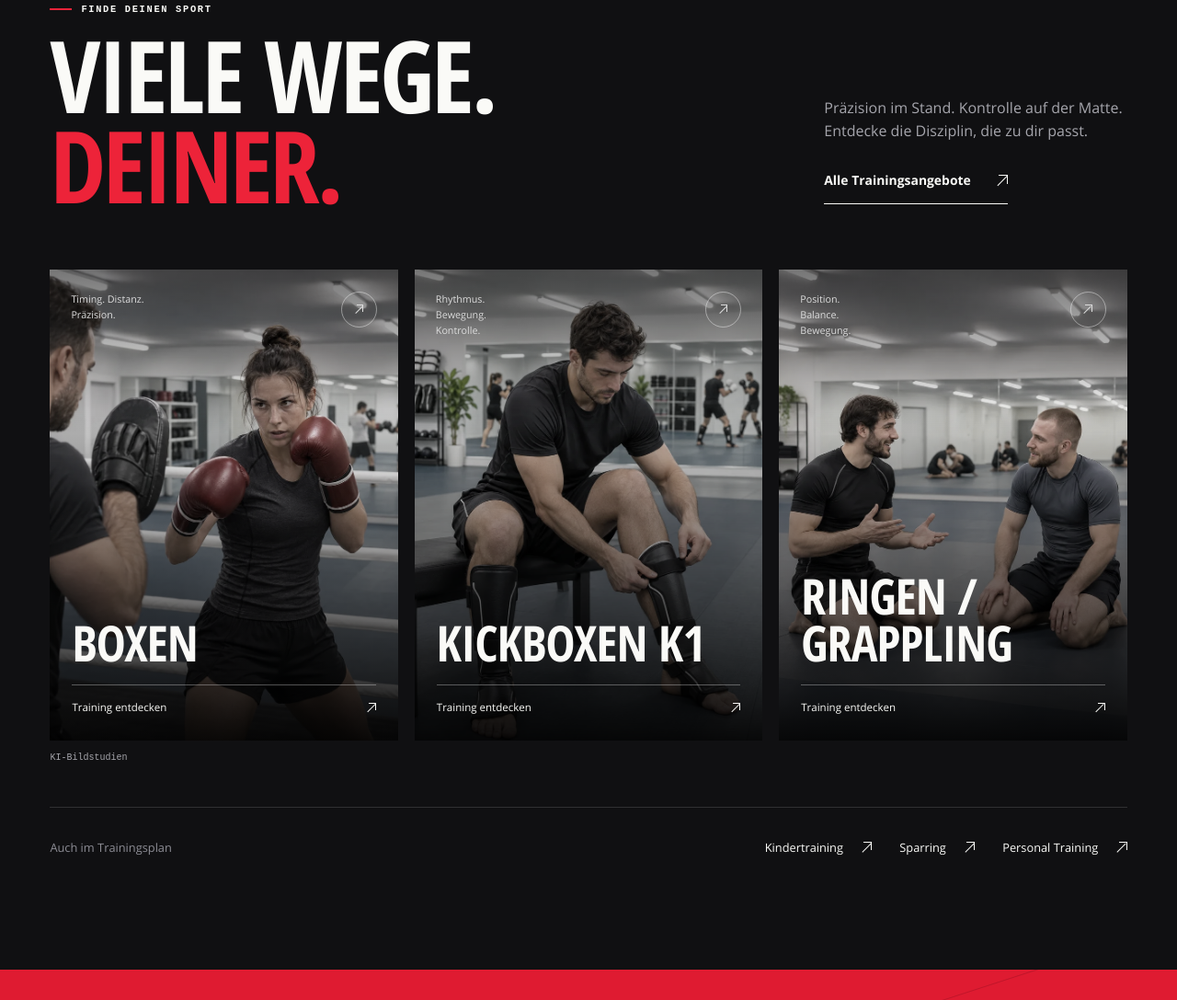
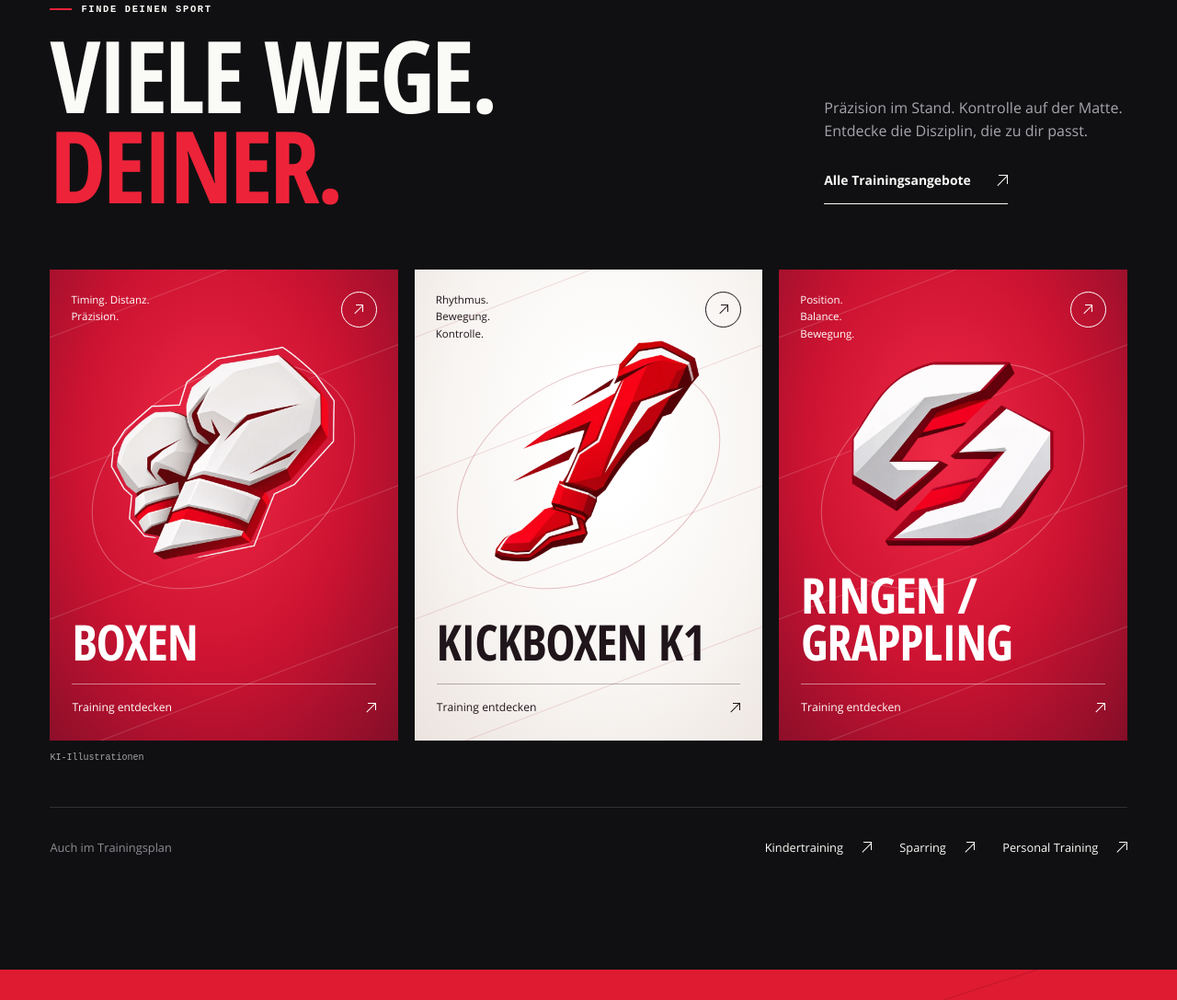
Before and after one commit to stavrespasov/Team-tayfun, a plain HTML site: page dist/index.html in a window 1280 px wide. Shown: the part 1761-2848 px from the top of the page at 92% size. Drawn offline with Linux system fonts and the light colour scheme.

Commit message:
Illustrate the three Team Tayfun training disciplines

```diff
--- a/dist/assets/campaign.css
+++ b/dist/assets/campaign.css
@@ -67,21 +67,34 @@ em { font-style: normal; }
 .discipline-intro { max-width: 36ch; padding-bottom: 7px; justify-self: end; }
 .discipline-intro p { color: #a5a5ac; margin-bottom: 22px; }
 .discipline-deck { display: grid; grid-template-columns: repeat(3, minmax(0, 1fr)); gap: 18px; }
-.discipline-card { position: relative; height: clamp(370px, 40vw, 620px); overflow: hidden; text-decoration: none; background: #29292c; }
-.discipline-card > img { transition: transform .9s var(--ease), filter .9s; filter: saturate(.5); object-position: center; }
-.discipline-card:hover > img, .discipline-card:focus-visible > img { transform: scale(1.055); filter: saturate(1); }
+.discipline-card { position: relative; height: clamp(370px, 40vw, 620px); overflow: hidden; text-decoration: none; isolation: isolate; background: #811028; color: #fff; }
+.discipline-card--white { background: #f8f6f3; color: #20151a; }
+.discipline-emblem { position: relative; display: grid; place-items: center; width: 100%; height: 100%; overflow: hidden; isolation: isolate; background: var(--emblem-surface); }
+.discipline-emblem--red { --emblem-surface: radial-gradient(ellipse at 47% 39%, #ef2945 0%, #cd1332 52%, #840e28 100%); --emblem-line: #fff3f252; }
+.discipline-emblem--white { --emblem-surface: radial-gradient(ellipse at 55% 36%, #fff 15%, #f8f5f2 58%, #ebe3df 100%); --emblem-line: #a3142c42; }
+.discipline-emblem::before, .discipline-emblem::after { content: ""; position: absolute; pointer-events: none; }
+.discipline-emblem::before { inset: 0; background: repeating-linear-gradient(159deg, transparent 0 68px, var(--emblem-line) 69px, transparent 70px 143px); opacity: .55; }
+.discipline-emblem::after { width: 82%; height: 42%; top: 23%; border: 1px solid var(--emblem-line); border-radius: 50%; transform: rotate(-32deg); }
+.discipline-emblem img { position: relative; z-index: 1; width: 82%; height: 85%; object-fit: contain; }
+.discipline-card > .discipline-emblem { position: absolute; inset: 0; z-index: -1; }
+.discipline-card > .discipline-emblem img { position: absolute; inset: 11% 3% auto; width: 94%; height: 55%; transition: transform .6s var(--ease); }
+.discipline-card:hover .discipline-emblem img, .discipline-card:focus-visible .discipline-emblem img { transform: translateY(-6px) scale(1.045); }
+.course-hero figure > .discipline-emblem { position: absolute; inset: 0; }
+.course-hero figure .discipline-emblem img { position: relative; inset: auto; }
+.discipline-emblem.lineup-thumb { display: none; }
 .course-art { display: grid; width: 100%; height: 100%; place-items: center; background: repeating-linear-gradient(158deg, transparent 0 44px, #ffffff1c 45px 46px), linear-gradient(145deg, #af172b, #3b0e19); color: #fff0ef; }
 .course-art svg { width: 59%; max-width: 350px; fill: currentColor; }
 .course-hero-art { display: grid; min-height: clamp(290px, 37vw, 580px); }
 .course-art.lineup-thumb { display: none; }
-.card-shade { position: absolute; inset: 0; background: linear-gradient(0deg, #000e, transparent 70%), linear-gradient(180deg, #0008, transparent 35%); }
-.card-top { position: absolute; top: 24px; left: 23px; right: 23px; display: flex; justify-content: space-between; align-items: start; gap: 10px; font-size: .67rem; color: #ddd; }
+.card-top { position: absolute; top: 24px; left: 23px; right: 23px; display: flex; justify-content: space-between; align-items: start; gap: 10px; font-size: .72rem; }
 .card-top > span:first-child { max-width: 14ch; }
-.card-go { display: grid; place-items: center; width: 39px; height: 39px; border: 1px solid #ffffff6b; border-radius: 50%; transition: background .25s, border-color .25s; }
-.discipline-card:hover .card-go { background: var(--red); border-color: var(--red); }
+.card-go { display: grid; place-items: center; width: 39px; height: 39px; border: 1px solid currentColor; border-radius: 50%; transition: background .25s, border-color .25s, color .25s; }
+.discipline-card:is(:hover, :focus-visible) .card-go { background: #fff; border-color: #fff; color: #9f1424; }
+.discipline-card--white:is(:hover, :focus-visible) .card-go { background: #a3142c; border-color: #a3142c; color: #fff; }
 .card-bottom { position: absolute; left: 24px; right: 24px; bottom: 26px; }
 .card-bottom h3 { font: 700 clamp(39px, 4.2vw, 68px)/.95 var(--display); letter-spacing: -.015em; text-transform: uppercase; margin-bottom: 20px; }
-.card-bottom > span { display: flex; justify-content: space-between; align-items: center; font-size: .72rem; border-top: 1px solid #ffffff50; padding-top: 15px; }
+.card-bottom > span { display: flex; justify-content: space-between; align-items: center; font-size: .76rem; border-top: 1px solid #fff7; padding-top: 15px; }
+.discipline-card--white .card-bottom > span { border-color: #20151a4d; }
 .deck-footer { display: flex; justify-content: space-between; gap: 10px; font: 10px var(--mono); color: #a4a4aa; margin-top: 13px; }
 .swipe-hint { display: none; }
 .extra-training { display: flex; align-items: center; gap: 30px; flex-wrap: wrap; border-top: 1px solid #ffffff22; margin-top: 48px; padding-top: 25px; font-size: .8rem; }
@@ -193,6 +206,7 @@ input, select { border-color: #b2b2b5; background: #fff; }
   .community-layout { gap: 7%; }
   .community-copy h2 { font-size: 6.4vw; }
   .course-art.lineup-thumb { display: grid; width: 52px; height: 64px; }
+  .discipline-emblem.lineup-thumb { display: grid; width: 52px; height: 64px; }
 }
 @media (max-width: 600px) {
   :root { --gutter: 22px; }
@@ -233,7 +247,7 @@ input, select { border-color: #b2b2b5; background: #fff; }
   .card-top, .card-bottom { left: 22px; right: 22px; }
   .card-top > span:first-child { font-size: 11px; max-width: 17ch; }
   .card-go { width: 36px; height: 36px; }
-  .card-bottom h3 { font-size: 56px; }
+  .card-bottom h3 { font-size: clamp(36px, 12vw, 56px); }
   .deck-footer { display: flex; font-size: 8px; }
   .swipe-hint { display: inline; }
   .extra-training { gap: 0; display: grid; margin-top: 30px; padding-top: 19px; }
@@ -265,6 +279,8 @@ input, select { border-color: #b2b2b5; background: #fff; }
 }
 @media (prefers-reduced-motion: reduce) {
   .t-sculpture, .campaign-hero .hero-media img { will-change: auto; }
+  .discipline-card .discipline-emblem img { transition: none; }
+  .discipline-card:is(:hover, :focus-visible) .discipline-emblem img { transform: none; }
 }
 html[data-motion="paused"] { scroll-behavior: auto; }
 html[data-motion="paused"] *, html[data-motion="paused"] *::before, html[data-motion="paused"] *::after { animation-play-state: paused !important; transition: none !important; }
--- a/dist/index.html
+++ b/dist/index.html
@@ -68,19 +68,19 @@
     </section>
     <section class="discipline-section section" id="training"><div class="wrap">
       <div class="section-head"><div><p class="eyebrow"><span></span>Finde deinen Sport</p><h2 data-reveal>VIELE WEGE.<br><em>DEINER.</em></h2></div><div class="discipline-intro"><p>Präzision im Stand. Kontrolle auf der Matte. Entdecke die Disziplin, die zu dir passt.</p><a class="text-link" href="/training/">Alle Trainingsangebote<span class="arrow arrow--diagonal" aria-hidden="true"></span></a></div></div>
-      <div class="discipline-deck"><a class="discipline-card" href="/training/boxen/" data-reveal>
-      <img class="" src="/assets/boxen.webp" alt="" loading="lazy" decoding="async"><div class="card-shade"></div>
+      <div class="discipline-deck"><a class="discipline-card discipline-card--red" href="/training/boxen/" data-reveal>
+      <span class="discipline-emblem discipline-emblem--red "><img class="" src="/assets/boxen-emblem.webp" alt="" loading="lazy" decoding="async"></span>
       <div class="card-top"><span>Timing. Distanz. Präzision.</span><span class="card-go"><span class="arrow arrow--diagonal" aria-hidden="true"></span></span></div>
       <div class="card-bottom"><h3>Boxen</h3><span>Training entdecken <span class="arrow arrow--diagonal" aria-hidden="true"></span></span></div>
-    </a><a class="discipline-card" href="/training/kickboxen/" data-reveal>
-      <img class="" src="/assets/kickboxen.webp" alt="" loading="lazy" decoding="async"><div class="card-shade"></div>
+    </a><a class="discipline-card discipline-card--white" href="/training/kickboxen/" data-reveal>
+      <span class="discipline-emblem discipline-emblem--white "><img class="" src="/assets/kickboxen-emblem.webp" alt="" loading="lazy" decoding="async"></span>
       <div class="card-top"><span>Rhythmus. Bewegung. Kontrolle.</span><span class="card-go"><span class="arrow arrow--diagonal" aria-hidden="true"></span></span></div>
       <div class="card-bottom"><h3>Kickboxen K1</h3><span>Training entdecken <span class="arrow arrow--diagonal" aria-hidden="true"></span></span></div>
-    </a><a class="discipline-card" href="/training/grappling/" data-reveal>
-      <img class="" src="/assets/grappling.webp" alt="" loading="lazy" decoding="async"><div class="card-shade"></div>
+    </a><a class="discipline-card discipline-card--red" href="/training/grappling/" data-reveal>
+      <span class="discipline-emblem discipline-emblem--red "><img class="" src="/assets/grappling-emblem.webp" alt="" loading="lazy" decoding="async"></span>
       <div class="card-top"><span>Position. Balance. Bewegung.</span><span class="card-go"><span class="arrow arrow--diagonal" aria-hidden="true"></span></span></div>
       <div class="card-bottom"><h3>Ringen / Grappling</h3><span>Training entdecken <span class="arrow arrow--diagonal" aria-hidden="true"></span></span></div>
-    </a></div><div class="deck-footer"><span>KI-Bildstudien</span><span class="swipe-hint">Wischen & entdecken ↔</span></div>
+    </a></div><div class="deck-footer"><span>KI-Illustrationen</span><span class="swipe-hint">Wischen & entdecken ↔</span></div>
       <div class="extra-training"><span>Auch im Trainingsplan</span><a href="/training/kindertraining/">Kindertraining <span class="arrow arrow--diagonal" aria-hidden="true"></span></a><a href="/training/sparring/">Sparring <span class="arrow arrow--diagonal" aria-hidden="true"></span></a><a href="/training/personal-training/">Personal Training <span class="arrow arrow--diagonal" aria-hidden="true"></span></a></div>
     </div></section>
     <section class="storm-section" data-storm aria-labelledby="storm-title">
```
Also changed, not shown: dist/training/boxen/index.html (+1 -1 lines), dist/training/grappling/index.html (+1 -1 lines), dist/training/index.html (+4 -4 lines), dist/training/kickboxen/index.html (+1 -1 lines), dist/assets/boxen-emblem.webp (added), dist/assets/boxen.webp (deleted), dist/assets/grappling-emblem.webp (added), dist/assets/grappling.webp (deleted), dist/assets/kickboxen-emblem.webp (added), dist/assets/kickboxen.webp (deleted), 2 other files.
